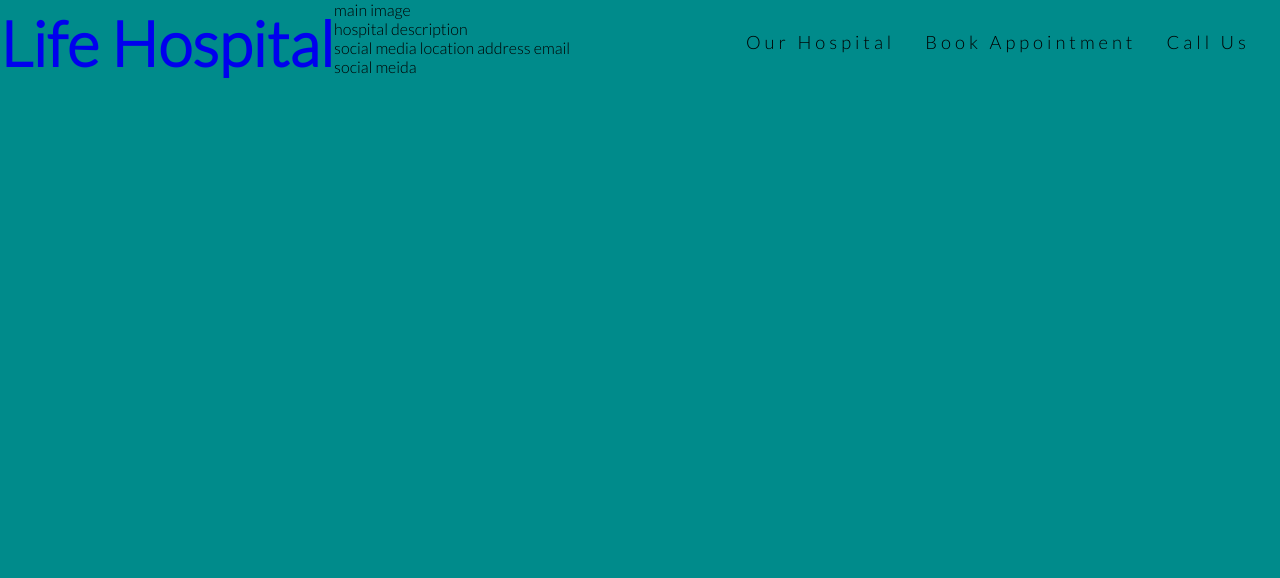
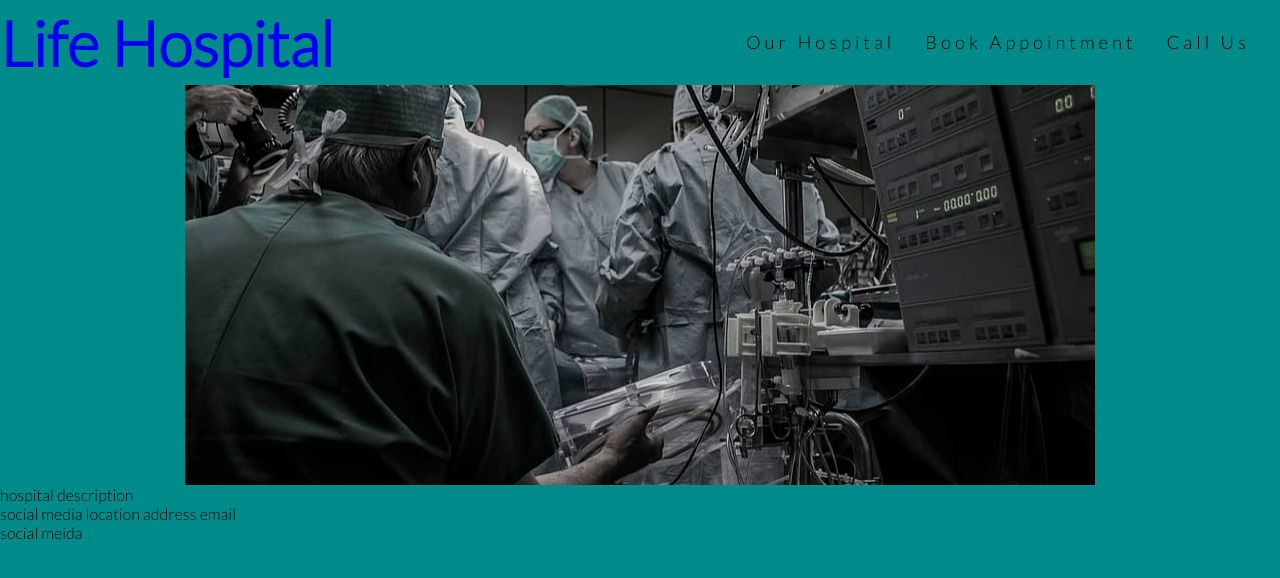
Before and after one commit to Nikkeljohn/life, a plain HTML site: page index.html in a window 1280 px wide. Drawn offline with Linux system fonts and the light colour scheme.

Commit message:
added hero image

```diff
--- a/assets/css/style.css
+++ b/assets/css/style.css
@@ -38,5 +38,21 @@ h1 h2 {
     color:inherit;
 }
  #menu a:hover {  background-color:aliceblue;
-    border-bottom: 1px solid #3a3a3a;
+
 }
+/* hero image*/
+
+#hero-outer {
+    overflow: hidden;
+    height: 400px;
+    width: 100%;
+
+}
+
+#hero-image {height: 400px;
+ width: 100%;
+    background-image: url('../media/hero\ image.jpg');
+    background-repeat: no-repeat;
+    background-position: center;
+
+}
--- a/index.html
+++ b/index.html
@@ -26,7 +26,9 @@
           </ul>
         </nav>
     </header>
-    <section>main image</section>
+    <section id="hero-outer">
+      <div id="hero-image"></div>
+    </section>
     <section> hospital description</section>
     <section>social media location address email</section>
 
```
Also changed, not shown: assets/media/hero image.jpg (added).
